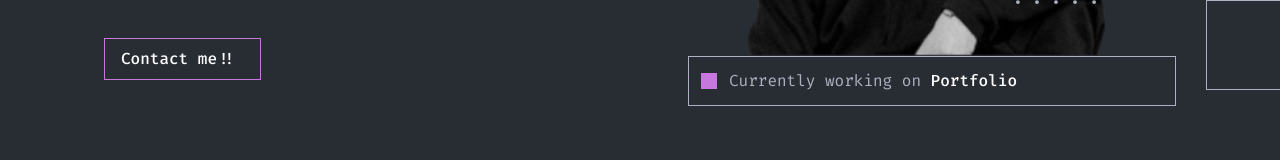
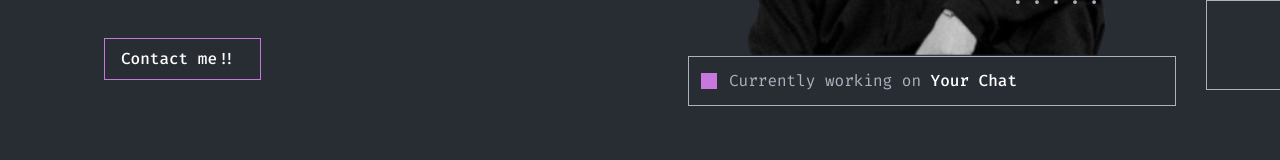
Before and after one commit to serkanursavas/portfolio, a React (Vite) app: page / in a window 1280 px wide. Shown: the part 400-560 px from the top of the page. Built offline with nearby package versions, Linux system fonts and the light colour scheme.

Commit message:
corrections

```diff
--- a/src/pages/Home.jsx
+++ b/src/pages/Home.jsx
@@ -66,7 +66,7 @@ const Home = () => {
             <div className="p-3 border border-grey flex space-x-3 items-center">
               <div className=" w-4 h-4 bg-primary"></div>
               <p className=" text-base text-grey">
-                Currently working on <span className="text-white font-medium">Portfolio</span>
+                Currently working on <span className="text-white font-medium">Your Chat</span>
               </p>
             </div>
           </div>
@@ -110,7 +110,7 @@ const Home = () => {
             </Link>
           </div>
           <div className="mt-12 w-full sm:grid grid-cols-3 gap-8">
-            {projects.map(project => (
+            {projects.slice(0, 3).map(project => (
               <ProjectItem
                 key={project.id}
                 title={project.title}
--- a/src/pages/Works.jsx
+++ b/src/pages/Works.jsx
@@ -11,7 +11,7 @@ const Works = () => {
     document.title = 'Projects'
   }, [])
 
-  const activeProjects = projects.slice(0, 2)
+  const activeProjects = projects
   return (
     <AnimatedPage>
       <PageTitle
```
